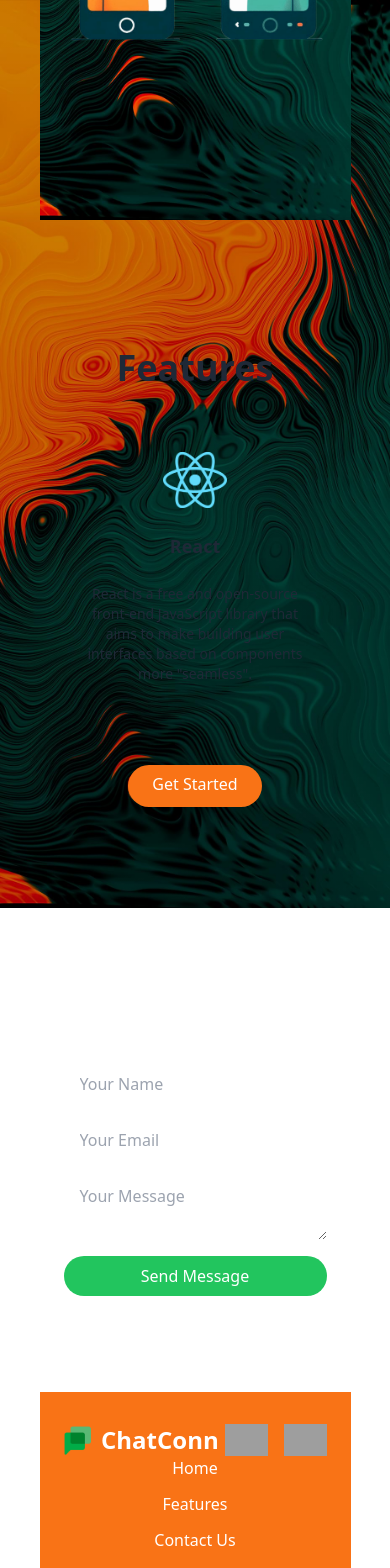
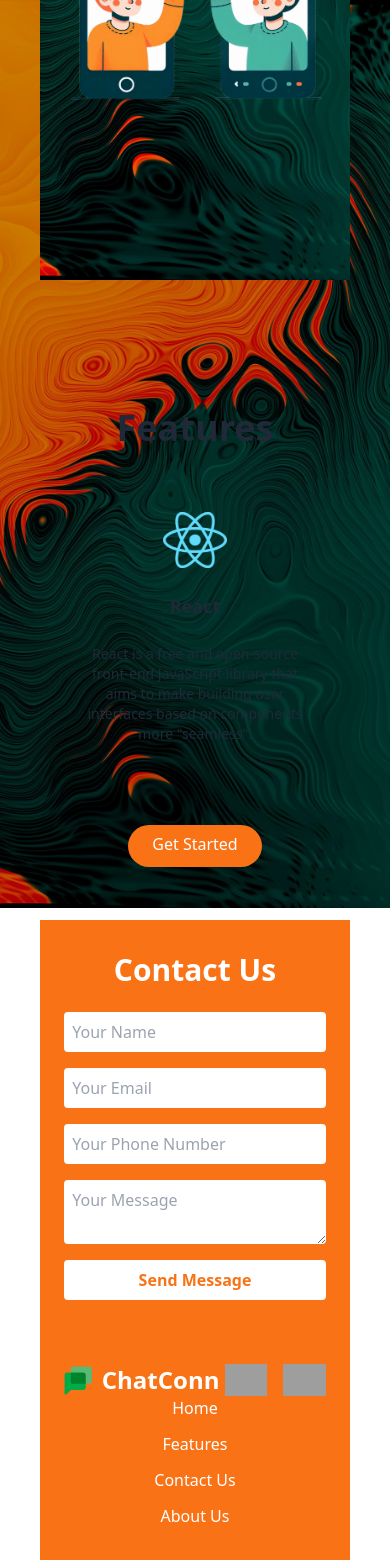
Before and after one commit to youssef3332-a11y/chat_app_chatconn, a React (Vite) app in the folder frontend/: page /landingpage in a window 390 px wide. Shown: the top 1568 px of the page. Built offline with nearby package versions, Linux system fonts and the light colour scheme; grey boxes are pictures that could not be loaded.

Commit message:
add: include phone number input in CallToAction component

```diff
--- a/frontend/src/components/landingPage/CallToAction.jsx
+++ b/frontend/src/components/landingPage/CallToAction.jsx
@@ -5,6 +5,7 @@ const CallToAction = () => {
   const [name, setName] = useState('');
   const [email, setEmail] = useState('');
   const [message, setMessage] = useState('');
+  const [phone, setPhone] = useState(''); // New state for phone number
 
   const handleSubmit = (e) => {
     e.preventDefault();
@@ -13,8 +14,9 @@ const CallToAction = () => {
       name,
       email,
       message,
+      phone, // Include phone number in template parameters
     };
-{/*final correction*/}
+
     emailjs.send(
       process.env.REACT_APP_EMAILJS_SERVICE_ID,
       process.env.REACT_APP_EMAILJS_TEMPLATE_ID,
@@ -31,47 +33,46 @@ const CallToAction = () => {
     setName('');
     setEmail('');
     setMessage('');
+    setPhone(''); // Reset phone number field
   };
 
   return (
-    <section id='cta' className='bg-brightRed'>
-
-      <div className='container flex flex-col items-center justify-between px-6 py-24 mx-auto space-y-12 md:py-12 md:flex-row md:space-y-0'>
-
-        <h2 className='text-5xl font-bold leading-tight text-center text-white md:text-4xl md:max-w-xl md:text-left'>
-          Contact Us
-        </h2>
-
-        <form onSubmit={handleSubmit} className='flex flex-col space-y-4'>
+    <section id='cta' className='bg-orange-500 py-8'>
+      <div className='container mx-auto px-6'>
+        <h2 className='text-3xl font-bold text-white text-center'>Contact Us</h2>
+        <form onSubmit={handleSubmit} className='mt-6'>
+          <div className='flex flex-col space-y-4'>
             <input
               type='text'
               placeholder='Your Name'
               value={name}
               onChange={(e) => setName(e.target.value)}
-            className='px-4 py-2 rounded-full focus:outline-none'
-            required
+              className='p-2 rounded'
             />
             <input
               type='email'
               placeholder='Your Email'
               value={email}
               onChange={(e) => setEmail(e.target.value)}
-            className='px-4 py-2 rounded-full focus:outline-none'
-            required
+              className='p-2 rounded'
+            />
+            <input
+              type='text'
+              placeholder='Your Phone Number' // New input field for phone number
+              value={phone}
+              onChange={(e) => setPhone(e.target.value)}
+              className='p-2 rounded'
             />
             <textarea
               placeholder='Your Message'
               value={message}
               onChange={(e) => setMessage(e.target.value)}
-            className='px-4 py-2 rounded-full focus:outline-none'
-            required
+              className='p-2 rounded'
             />
-          <button
-            type='submit'
-            className='px-6 py-2 text-white bg-green-500 rounded-full hover:bg-green-600 focus:outline-none'
-          >
+            <button type='submit' className='bg-white text-orange-500 font-bold py-2 px-4 rounded'>
               Send Message
             </button>
+          </div>
         </form>
       </div>
     </section>
```
Lines whose indentation alone changed are shown as unchanged.
